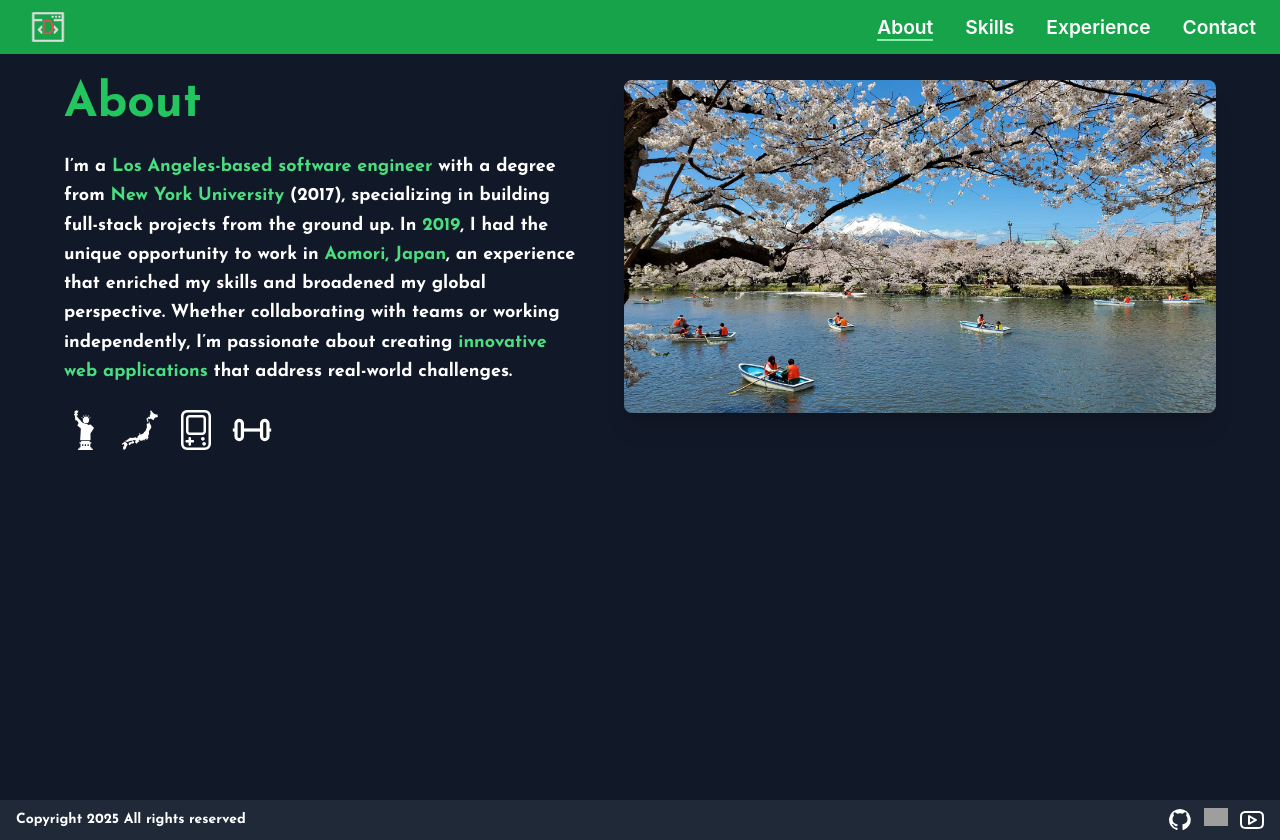
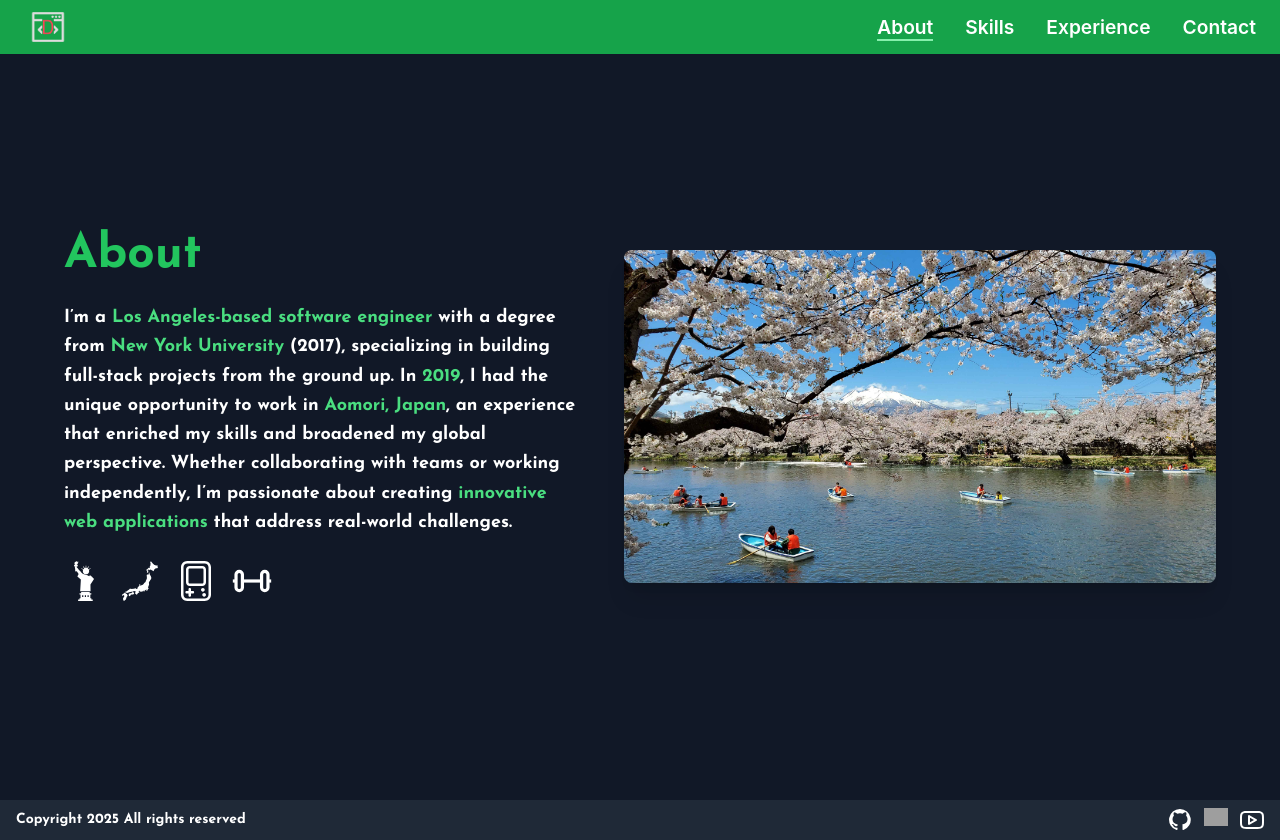
Before and after one commit to karbassioon-d/portfolio, a React (Vite) app: page /about in a window 1280 px wide. Built offline with nearby package versions, Linux system fonts and the light colour scheme; grey boxes are pictures that could not be loaded.

Commit message:
fixed skills responsiveness and centered contact as well as about page

```diff
--- a/src/components/About.tsx
+++ b/src/components/About.tsx
@@ -14,8 +14,8 @@ import aomori from "../assets/aomori.jpg";
 
 const About = () => {
   return (
-    <section className="min-h-screen bg-gray-900 text-white py-12 px-6 md:px-16 pt-20">
-      <div className="flex flex-col lg:flex-row items-start justify-between gap-12 max-w-[1440px] mx-auto">
+    <section className="flex min-h-screen bg-gray-900 text-white py-12 px-6 md:px-16 pt-20">
+      <div className="flex flex-col lg:flex-row items-start justify-between gap-12 max-w-[1440px] mx-auto items-center">
         {/* Text Content */}
         <motion.div
           initial={initialVariants}
--- a/src/components/Contact.tsx
+++ b/src/components/Contact.tsx
@@ -49,7 +49,7 @@ const Contact = () => {
   };
 
   return (
-    <section className="min-h-screen bg-gray-900 text-white py-12 px-6 flex flex-col items-center pt-20">
+    <section className="min-h-screen bg-gray-900 text-white py-12 px-6 flex flex-col justify-center items-center pt-20">
       {/* Heading */}
       <motion.h1
         initial={{ opacity: 0, y: -20, filter: "drop-shadow(0 0 0px transparent)" }}
--- a/src/components/Skills.tsx
+++ b/src/components/Skills.tsx
@@ -69,7 +69,7 @@ const Skills = () => {
               animate={animateVariants}
               transition={{ duration: 0.8, delay: 0.2 * index }}
               whileHover={{ scale: 1.05 }}
-              className="flex flex-col items-center justify-center bg-gradient-to-r from-green-700 to-green-400 rounded-lg p-6 shadow-lg hover:shadow-2xl transition-transform w-80"
+              className="flex flex-col items-center justify-center bg-gradient-to-r from-green-700 to-green-400 rounded-lg p-6 shadow-lg hover:shadow-2xl transition-transform lg:w-80"
             >
               <h2 className="text-xl md:text-2xl font-bold text-black mb-3">{category.title}</h2>
               <ul className="text-center text-gray-800">
```
Also changed, not shown: 1 other file (tests, documents, lock files or other folders).
